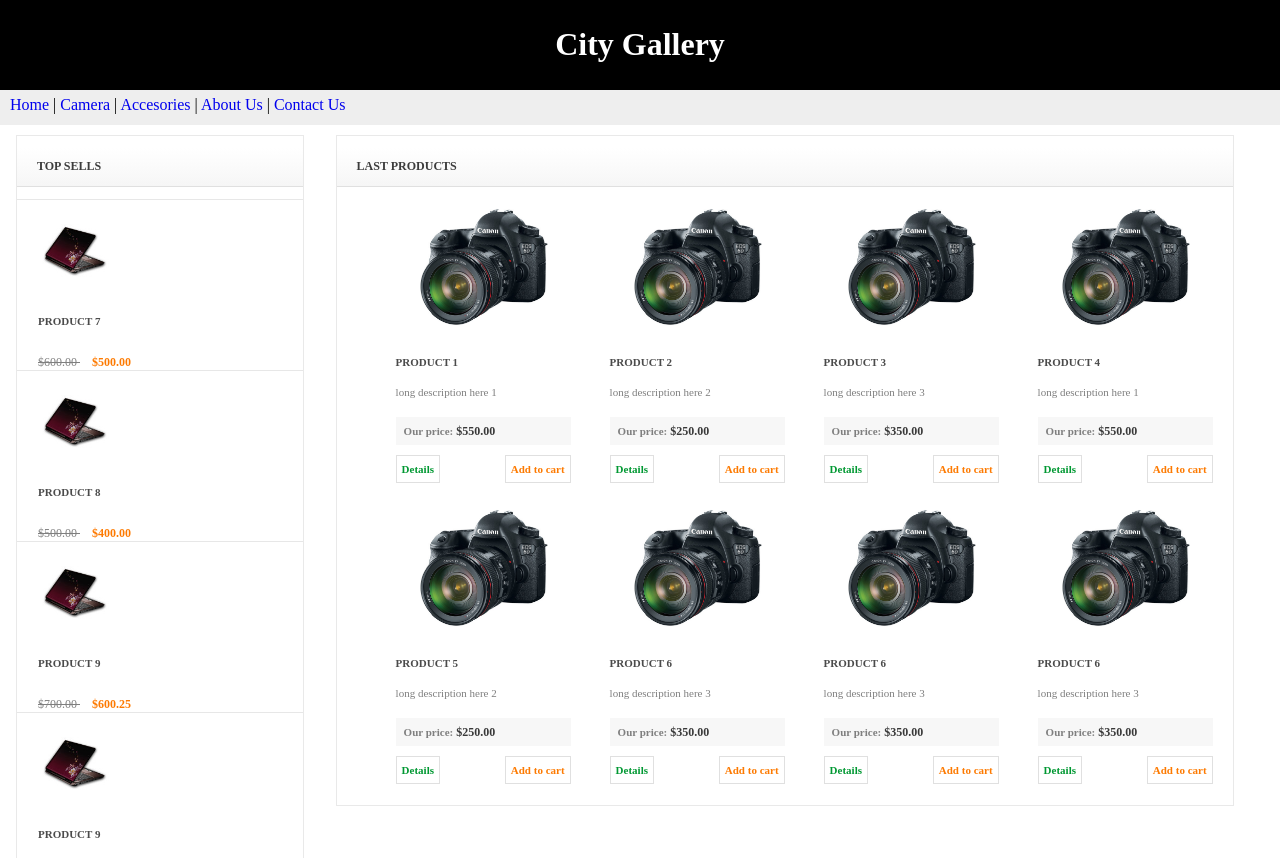
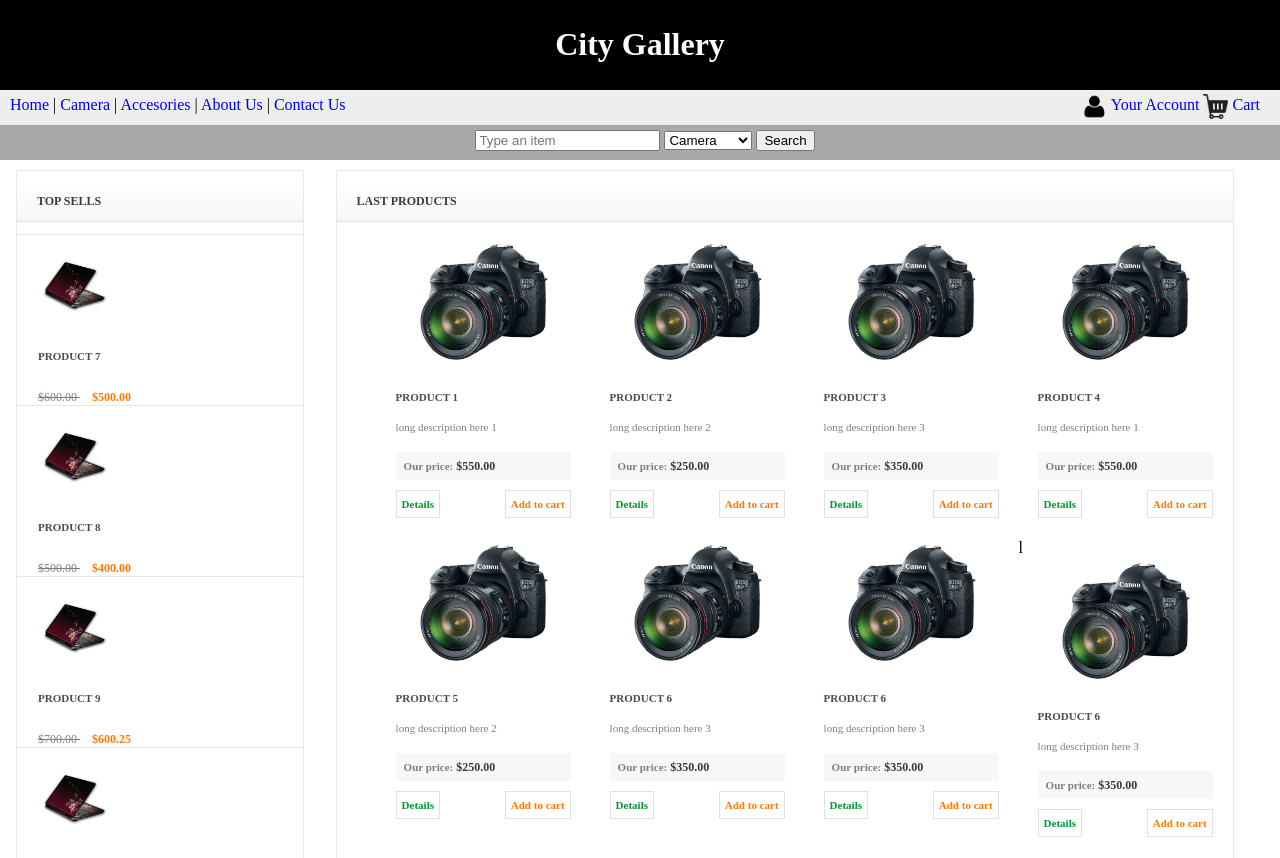
Before and after one commit to sopnopriyo/camera-shop, a PHP site: page / in a window 1280 px wide. Shown: the top 858 px of the page. Run offline with PHP 8.4, Linux system fonts and the light colour scheme.

Commit message:
addding searchbox

```diff
--- a/frontEnd.css
+++ b/frontEnd.css
@@ -20,12 +20,30 @@ nav {
     overflow: visible;
 
 }
+#right-nav{
+    float: right;
+    display: block;
+    margin-right: 20px;
+    overflow: visible;
+}
+#right-nav img{
+    position: center;
+    vertical-align: middle;
+    height: 25px;
+    width: 25px;
+
+}
 nav a{
     text-decoration: none;
 }
 
+#search-nav{
+    background-color: #A9A9A9;
+    overflow: visible;
+}
+
 nav  a:hover {
-    background: #deff90;
+    background: #4CAF50;
     color: #485e0f;
     -webkit-border-radius: 3px;
     -moz-border-radius: 3px;
--- a/index.html
+++ b/index.html
@@ -16,6 +16,26 @@
   <a href="#">Accesories</a> |
   <a href="#">About Us</a> |
   <a href="#">Contact Us</a>
+
+  <div id="right-nav">
+       <a href="#"> <img src="img/user-icon.png"  height="30px" width="30px"> Your Account</a>
+       <a href="#"> <img src="img/cart-icon.png"  height="30px" width="30px"> Cart</a>
+  </div>
+
+</nav>
+<nav id="search-nav">
+  <center>
+    <form method="post" action="searchItem.php">
+      <input type="text" name="keyword" placeholder="Type an item">
+      <select>
+        <option value="camera">Camera</option>
+        <option value="lense">Lenses</option>
+        <option value="accesories">Accesories</option>
+        <option value="mercedes">Others</option>
+      </select>
+      <button type="submit" name="search">Search</button>
+    </form>
+  </center>
 </nav>
 
 <aside>
@@ -177,7 +197,7 @@
                                 </div>
                             </div>
                         </li>
-                        <li>
+                      l  <li>
                             <div class="img"><a href="#"><img alt="" src="img/camera1.jpg"></a></div>
                             <div class="info">
                                 <a class="title" href="#">Product 6</a>
```
Also changed, not shown: img/cart-icon.png (added), img/user-icon.png (added).
